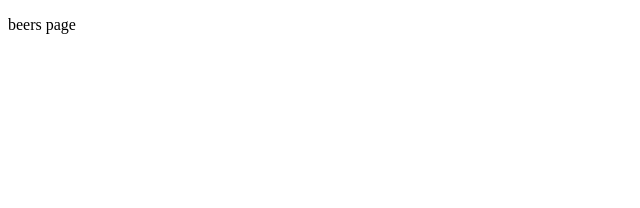
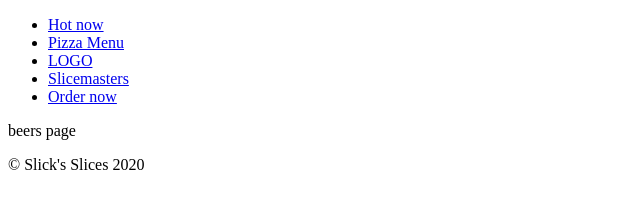
Before and after one commit to lawrencedarcy/gatsby-shop, a Gatsby site in the folder gatsby/: page /beers in a window 1280 px wide. Shown: the whole page, without its empty margins (0-640 px from the left). Built offline with nearby package versions, Linux system fonts and the light colour scheme; Gatsby itself is replaced by a stand-in of ours.

Commit message:
Add Gatsby wrapPageElement

```diff
--- /dev/null
+++ b/gatsby/gatsby-browser.js
@@ -0,0 +1,7 @@
+import React from 'react';
+import Layout from './src/components/Layout';
+
+export function wrapPageElement({ element, props }) {
+  // eslint-disable-next-line react/jsx-props-no-spreading
+  return <Layout {...props}>{element} </Layout>;
+}
--- /dev/null
+++ b/gatsby/gatsby-ssr.js
@@ -0,0 +1,7 @@
+import React from 'react';
+import Layout from './src/components/Layout';
+
+export function wrapPageElement({ element, props }) {
+  // eslint-disable-next-line react/jsx-props-no-spreading
+  return <Layout {...props}>{element} </Layout>;
+}
--- a/gatsby/public/page-data/dev-404-page/page-data.json
+++ b/gatsby/public/page-data/dev-404-page/page-data.json
@@ -1 +1 @@
-{"componentChunkName":"component---cache-dev-404-page-js","path":"/dev-404-page/","result":{"data":{"allSitePage":{"nodes":[{"path":"/"}]}},"pageContext":{}},"staticQueryHashes":[]}
+{"componentChunkName":"component---cache-dev-404-page-js","path":"/dev-404-page/","result":{"data":{"allSitePage":{"nodes":[{"path":"/404/"},{"path":"/beers/"},{"path":"/"},{"path":"/order/"},{"path":"/pizzas/"},{"path":"/slicemasters/"},{"path":"/404.html"}]}},"pageContext":{}},"staticQueryHashes":[]}
--- /dev/null
+++ b/gatsby/src/components/Footer.js
@@ -0,0 +1,11 @@
+import React from 'react';
+
+function Footer(props) {
+  return (
+    <div>
+      <p>&copy; Slick's Slices {new Date().getFullYear()}</p>
+    </div>
+  );
+}
+
+export default Footer;
--- /dev/null
+++ b/gatsby/src/components/Layout.js
@@ -0,0 +1,15 @@
+import React from 'react';
+import Nav from './Nav';
+import Footer from './Footer';
+
+function Layout({ children }) {
+  return (
+    <div>
+      <Nav />
+      {children}
+      <Footer />
+    </div>
+  );
+}
+
+export default Layout;
--- /dev/null
+++ b/gatsby/src/components/Nav.js
@@ -0,0 +1,28 @@
+import React from 'react';
+import { Link } from 'gatsby';
+
+function Nav() {
+  return (
+    <div>
+      <ul>
+        <li>
+          <Link to="/">Hot now</Link>
+        </li>
+        <li>
+          <Link to="/pizzas">Pizza Menu</Link>
+        </li>
+        <li>
+          <Link to="/">LOGO</Link>
+        </li>
+        <li>
+          <Link to="/slicemasters">Slicemasters</Link>
+        </li>
+        <li>
+          <Link to="/order">Order now</Link>
+        </li>
+      </ul>
+    </div>
+  );
+}
+
+export default Nav;
--- a/gatsby/src/pages/beers.js
+++ b/gatsby/src/pages/beers.js
@@ -1,4 +1,5 @@
 import React from 'react';
+import Nav from '../components/Nav';
 
 export default function BeersPage() {
   return (
--- a/gatsby/src/pages/index.js
+++ b/gatsby/src/pages/index.js
@@ -2,8 +2,8 @@ import React from 'react';
 
 export default function HomePage() {
   return (
-    <div>
+    <>
       <p>Hey I am the homepage</p>
-    </div>
+    </>
   );
 }
--- a/gatsby/src/pages/pizzas.js
+++ b/gatsby/src/pages/pizzas.js
@@ -2,8 +2,8 @@ import React from 'react';
 
 export default function Pizzas() {
   return (
-    <div>
+    <>
       <p>pizzas</p>
-    </div>
+    </>
   );
 }
```
Also changed, not shown: gatsby/src/pages/order.js (line endings or trailing spaces), gatsby/src/pages/slicemasters.js (line endings or trailing spaces).
